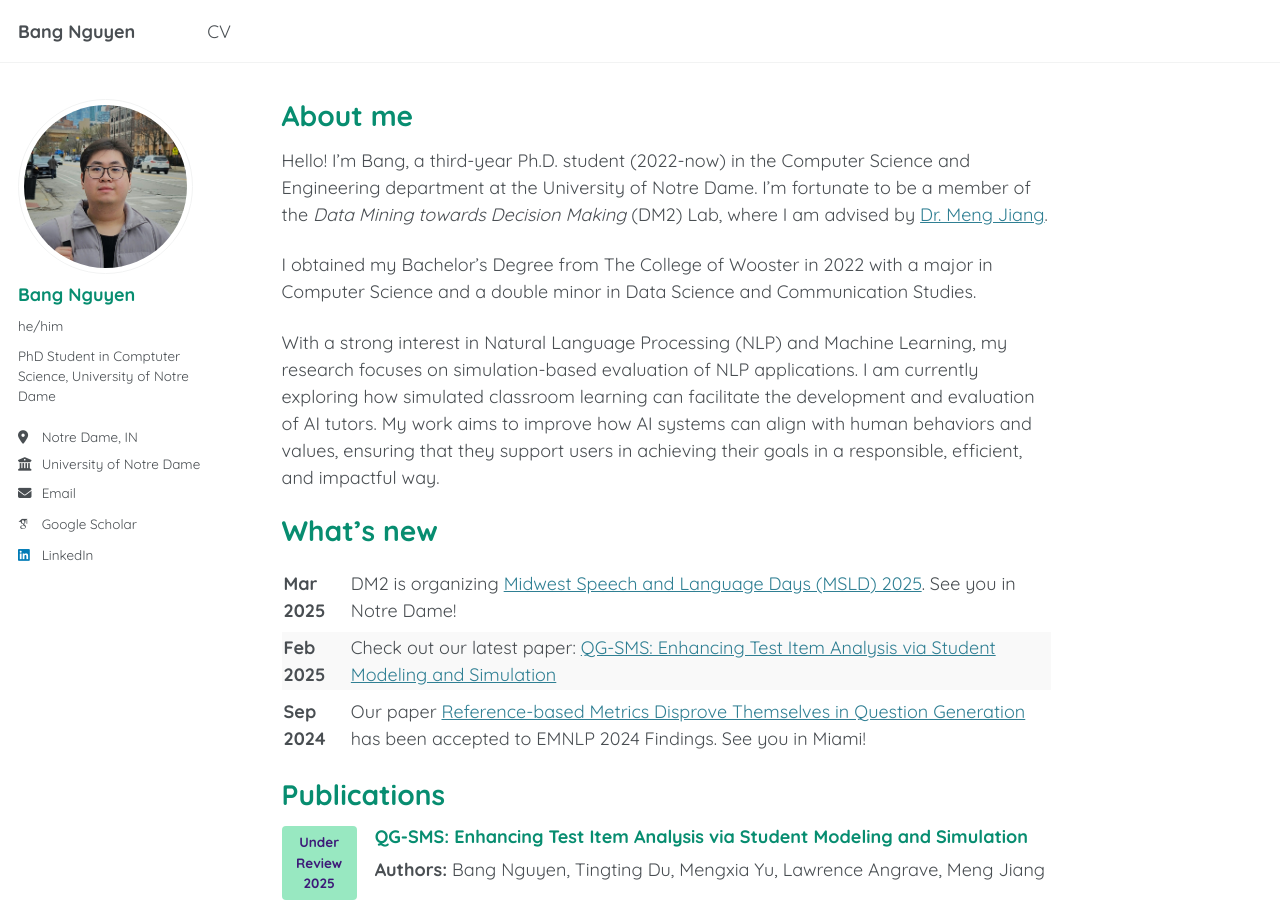
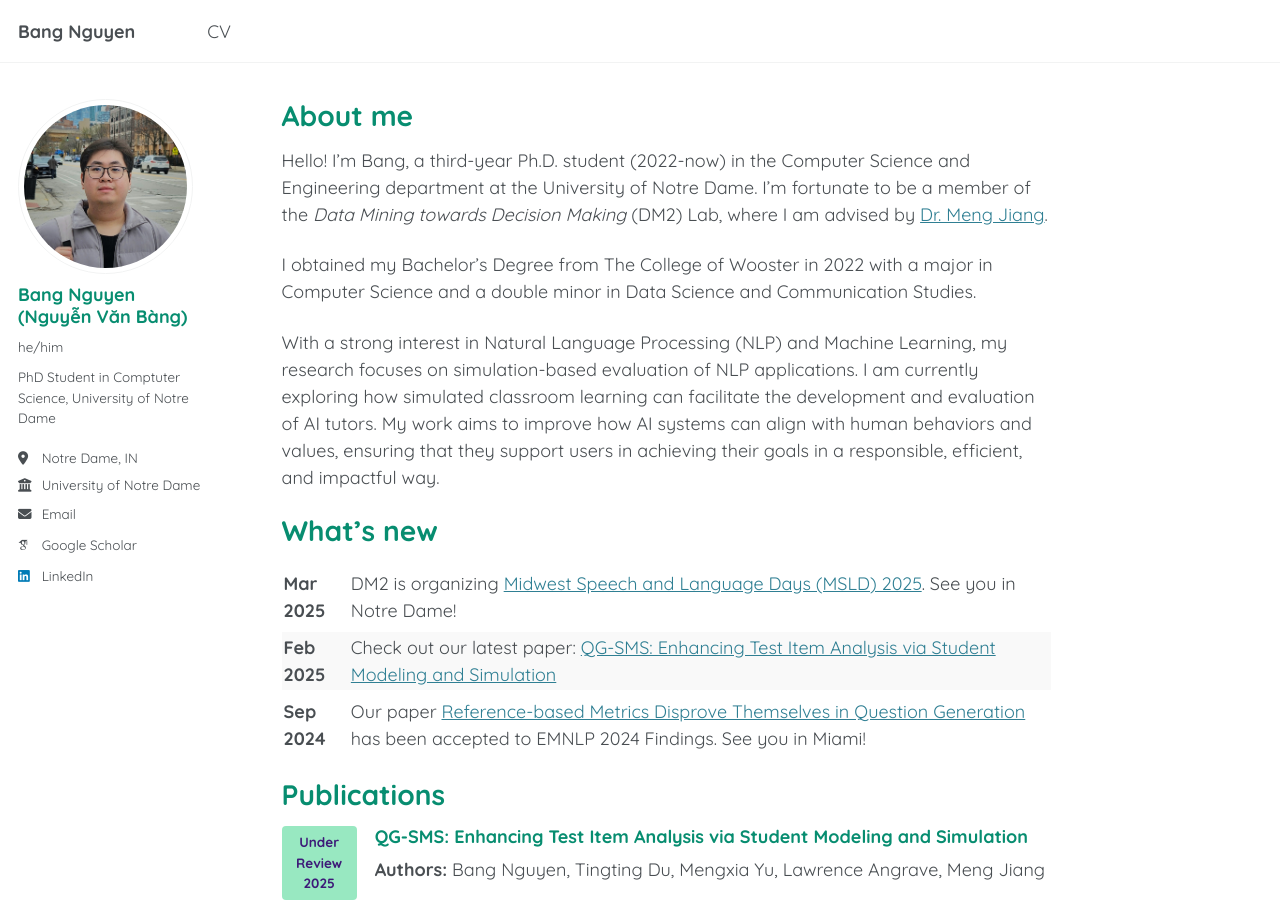
Before and after one commit to bnguyen5/bnguyen5.github.io, a Jekyll site: the page built from _pages/about.md, in a window 1280 px wide and 900 px high. Built offline with Jekyll 4.4.1, drawn with Linux system fonts in a browser that asks for light colours; some web fonts are replaced.

Commit message:
Update name

```diff
--- a/_config.yml
+++ b/_config.yml
@@ -23,7 +23,7 @@ repository: "bnguyen5/bnguyen5.github.io"
 author:
   # Biographic information
   avatar: "profile.JPG"
-  name: "Bang Nguyen"
+  name: "Bang Nguyen (Nguyễn Văn Bàng)"
   pronouns: "he/him"
   bio: "PhD Student in Comptuter Science, University of Notre Dame"
   location: "Notre Dame, IN"
```
Also changed, not shown: _pages/about.md (+1 -1 lines).
